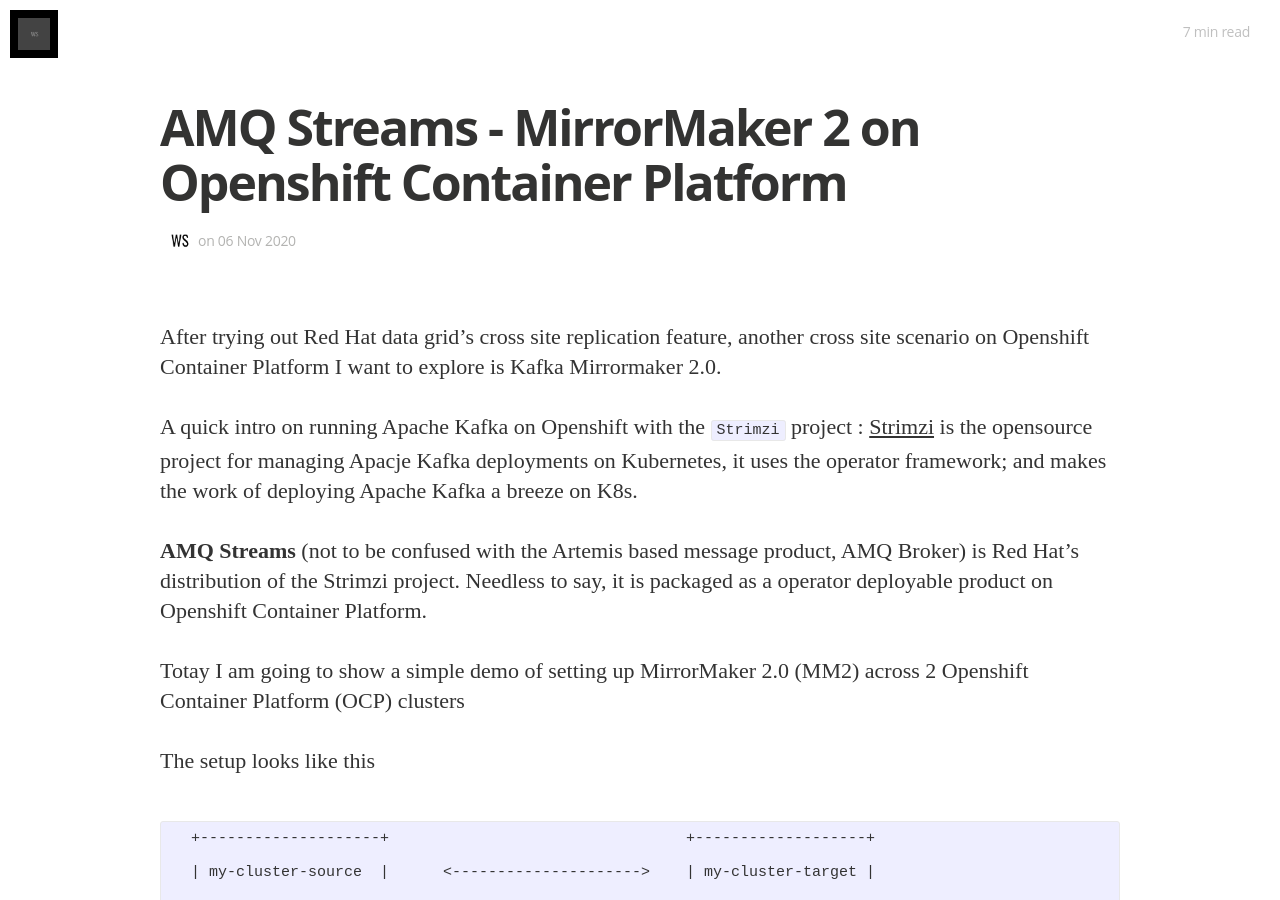
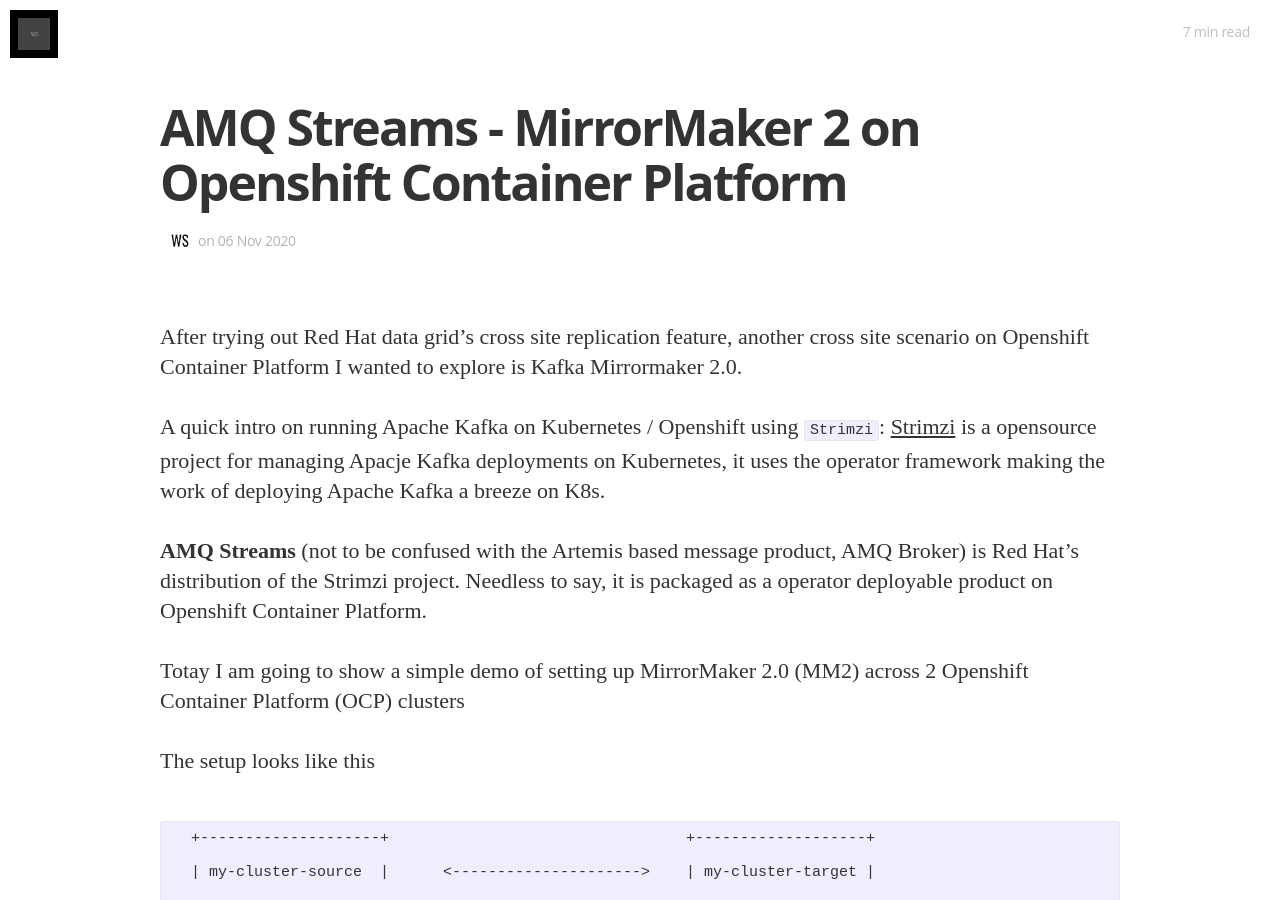
Before and after one commit to wohshon/wohshon.github.io, a Jekyll site: the page built from _posts/2020-11-06-amq-streams-mirrormaker2.markdown, in a window 1280 px wide and 900 px high. Built offline with Jekyll 4.4.1, drawn with Linux system fonts in a browser that asks for light colours; nearby versions of some CDN libraries; some web fonts are replaced.

Commit message:
new post - mm2

```diff
--- a/_posts/2020-11-06-amq-streams-mirrormaker2.markdown
+++ b/_posts/2020-11-06-amq-streams-mirrormaker2.markdown
@@ -11,9 +11,9 @@
 
 
 
-After trying out Red Hat data grid's cross site replication feature, another cross site scenario on Openshift Container Platform I want to explore is Kafka Mirrormaker 2.0.
+After trying out Red Hat data grid's cross site replication feature, another cross site scenario on Openshift Container Platform I wanted to explore is Kafka Mirrormaker 2.0.
 
-A quick intro on running Apache Kafka on Openshift with the `Strimzi` project : [Strimzi](https://strimzi.io/) is the opensource project for managing Apacje Kafka deployments on Kubernetes, it uses the operator framework; and makes the work of deploying Apache Kafka a breeze on K8s.
+A quick intro on running Apache Kafka on Kubernetes / Openshift using `Strimzi`: [Strimzi](https://strimzi.io/) is a opensource project for managing Apacje Kafka deployments on Kubernetes, it uses the operator framework making the work of deploying Apache Kafka a breeze on K8s.
 
 **AMQ Streams** (not to be confused with the Artemis based message product, AMQ Broker) is Red Hat's distribution of the Strimzi project. Needless to say, it is packaged as a operator deployable product on Openshift Container Platform.
 
```
